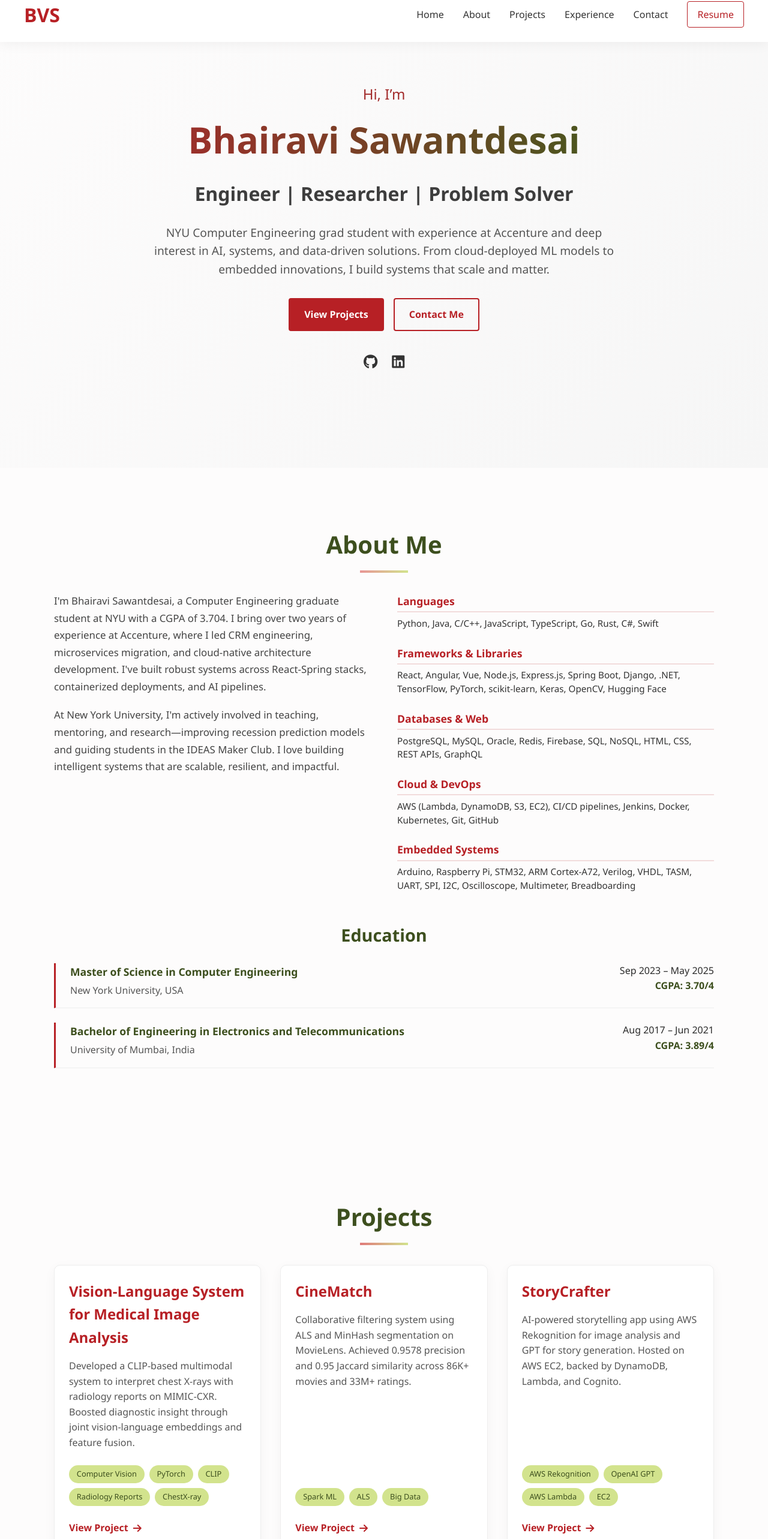
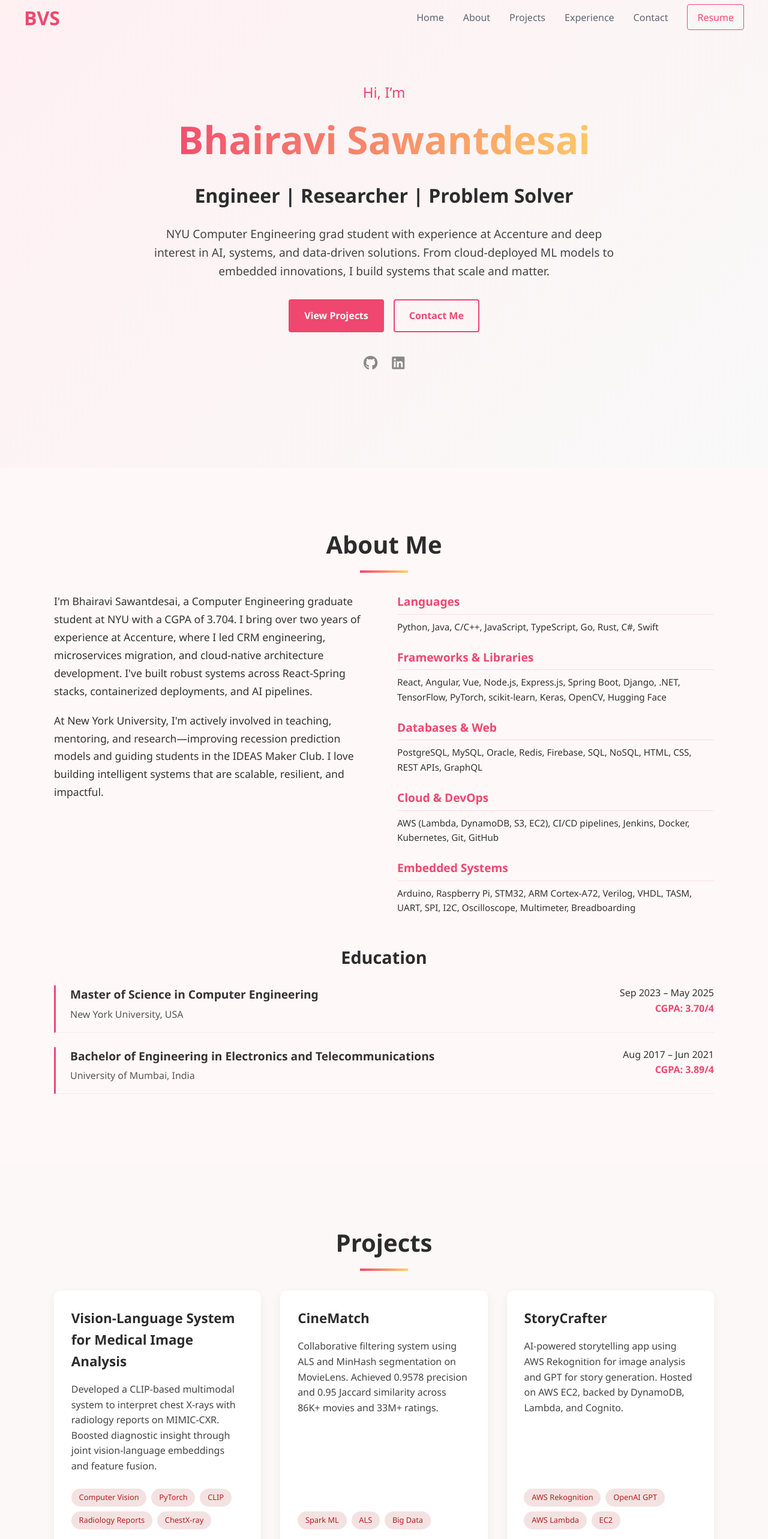
Before and after one commit to BhairaviVSD/bhairavivsd.github.io, a React (Vite) app: page / in a window 1280 px wide. Shown: the part 20-2586 px from the top of the page at 60% size. Built offline with nearby package versions, Linux system fonts and the light colour scheme.

Commit message:
Adding updated files 2.1 Minimalist

```diff
--- a/src/App.css
+++ b/src/App.css
@@ -1,5 +1,3 @@
-/* App.css */
-
 * {
   margin: 0;
   padding: 0;
@@ -12,20 +10,17 @@ html {
 
 body {
   font-family: 'Inter', sans-serif;
-  background-color: #f5f3f4; /* soft off-white background */
-  color: #333; /* general text color */
+  background-color: #fefcfc;
+  color: #2c2c2c;
   line-height: 1.6;
   overflow-x: hidden;
 }
 
-/* Optional section spacing */
+
 section {
   padding: 4rem 1rem;
-  background-color: #ffffff;
-  color: #1a1a1a;
 }
 
-/* Anchor smooth scroll fix on iOS */
 a {
   text-decoration: none;
   color: inherit;
@@ -43,32 +38,3 @@ button {
   margin: 0 auto;
   padding: 0 1rem;
 }
-
-/* Color utility classes */
-.bg-blush {
-  background-color: #e89595;
-}
-
-.bg-red {
-  background-color: #b72025;
-}
-
-.bg-green {
-  background-color: #d2e38d;
-}
-
-.bg-olive {
-  background-color: #3d4f1e;
-}
-
-.text-pink {
-  color: #e89595;
-}
-
-.text-red {
-  color: #b72025;
-}
-
-.text-green {
-  color: #b6cc5e;
-}
--- a/src/components/About.module.css
+++ b/src/components/About.module.css
@@ -1,7 +1,6 @@
 .about {
   padding: 6rem 2rem;
-  background-color: #fdfcfc; /* soft off-white */
-  color: #2b2b2b;
+  background-color: #fff8f9;
 }
 
 .container {
@@ -14,7 +13,7 @@
   font-size: 2.5rem;
   margin-bottom: 3rem;
   position: relative;
-  color: #3d4f1e; /* deep olive */
+  color: #2c2c2c;
 }
 
 .sectionTitle::after {
@@ -25,21 +24,18 @@
   transform: translateX(-50%);
   width: 80px;
   height: 4px;
-  background: linear-gradient(to right, #e89595, #d2e38d); /* blush to pistachio */
+  background: linear-gradient(to right, #ef476f, #ffd166);
 }
 
 .content {
   display: flex;
   justify-content: space-between;
-  gap: 2rem;
   margin-bottom: 3rem;
-  flex-wrap: wrap;
 }
 
 .aboutText {
   flex: 0 0 48%;
-  font-size: 1.05rem;
-  color: #444;
+  font-size: 1.1rem;
 }
 
 .aboutText p {
@@ -55,34 +51,35 @@
 }
 
 .skillCategory h3 {
-  font-size: 1.1rem;
-  margin-bottom: 0.4rem;
-  color: #b72025;
-  border-bottom: 2px solid #f2dcdc;
-  padding-bottom: 0.2rem;
+  font-size: 1.2rem;
+  margin-bottom: 0.5rem;
+  color: #ef476f;
+  font-weight: 700;
+  border-bottom: 1px solid #fddde6;
+  padding-bottom: 0.3rem;
 }
 
 .skillCategory p {
   font-size: 0.95rem;
   color: #333;
-  line-height: 1.5;
+  line-height: 1.6;
 }
 
 .education {
-  margin-top: 3rem;
+  margin-top: 2.5rem;
 }
 
 .education h3 {
   font-size: 1.8rem;
   margin-bottom: 1.5rem;
-  color: #3d4f1e;
+  color: #2c2c2c;
   text-align: center;
 }
 
 .educationItem {
   display: flex;
   justify-content: space-between;
-  border-left: 3px solid #b72025;
+  border-left: 3px solid #ef476f;
   padding-left: 1.5rem;
   margin-bottom: 1.5rem;
   padding-bottom: 1rem;
@@ -90,7 +87,7 @@
 }
 
 .degree h4 {
-  font-size: 1.1rem;
+  font-size: 1.2rem;
   margin-bottom: 0.3rem;
 }
 
@@ -104,7 +101,7 @@
 
 .gpa {
   font-weight: 600;
-  color: #3d4f1e;
+  color: #ef476f;
 }
 
 @media (max-width: 768px) {
--- a/src/components/Footer.module.css
+++ b/src/components/Footer.module.css
@@ -1,8 +1,7 @@
 .footer {
-  background-color: #fafafa;
-  color: #444;
+  background-color: #fdf3f4;
+  color: #6e6e6e;
   padding: 4rem 2rem 2rem;
-  font-family: 'Inter', sans-serif;
 }
 
 .container {
@@ -18,9 +17,9 @@
 }
 
 .logo {
-  font-size: 2.2rem;
+  font-size: 2.5rem;
   font-weight: 700;
-  color: #3d4f1e;
+  color: #ef476f;
   margin-bottom: 1.5rem;
 }
 
@@ -31,7 +30,7 @@
 }
 
 .linkGroup h3 {
-  color: #b72025;
+  color: #2c2c2c;
   font-size: 1.1rem;
   margin-bottom: 1rem;
   position: relative;
@@ -44,7 +43,7 @@
   left: 0;
   width: 30px;
   height: 2px;
-  background-color: #d2e38d;
+  background-color: #ef476f;
 }
 
 .linkGroup ul {
@@ -57,19 +56,19 @@
 }
 
 .linkGroup a {
-  color: #444;
+  color: #6e6e6e;
   text-decoration: none;
   transition: color 0.3s ease;
   font-size: 0.9rem;
 }
 
 .linkGroup a:hover {
-  color: #b72025;
+  color: #ef476f;
 }
 
 .bottom {
   padding-top: 2rem;
-  border-top: 1px solid #ddd;
+  border-top: 1px solid #ffe6eb;
   display: flex;
   justify-content: space-between;
   align-items: center;
@@ -77,14 +76,12 @@
   gap: 1rem;
 }
 
-.copyright {
+.copyright, .credits {
   font-size: 0.9rem;
-  color: #666;
 }
 
 .credits {
-  font-size: 0.9rem;
-  color: #b72025;
+  color: #ef476f;
 }
 
 @media (max-width: 768px) {
--- a/src/components/Hero.module.css
+++ b/src/components/Hero.module.css
@@ -6,8 +6,8 @@
   position: relative;
   padding: 4rem 2rem;
   overflow: hidden;
-  background: linear-gradient(135deg, #fdfcfc 0%, #f6f6f6 100%);
-  color: #2e2e2e;
+  background: linear-gradient(135deg, #fff0f2 0%, #f9f9f9 100%);
+  color: #2c2c2c;
 }
 
 .heroContent {
@@ -27,15 +27,15 @@
 .greeting {
   font-size: 1.5rem;
   font-weight: 400;
-  color: #a32c2c;
+  color: #ef476f;
   display: block;
   margin-bottom: 0.5rem;
 }
 
 .fullName {
-  font-size: 3.8rem;
+  font-size: 4rem;
   font-weight: 700;
-  background: linear-gradient(90deg, #a32c2c, #44591e);
+  background: linear-gradient(90deg, #ef476f, #ffd166);
   -webkit-background-clip: text;
   background-clip: text;
   -webkit-text-fill-color: transparent;
@@ -47,14 +47,14 @@
   font-size: 2rem;
   font-weight: 600;
   margin-bottom: 1.5rem;
-  color: #3d3d3d;
+  color: #2c2c2c;
 }
 
 .description {
   font-size: 1.2rem;
   line-height: 1.6;
   margin-bottom: 2rem;
-  color: #555;
+  color: #444;
 }
 
 .cta {
@@ -74,24 +74,24 @@
 }
 
 .primaryBtn {
-  background-color: #b72025;
+  background-color: #ef476f;
   color: white;
-  border: 2px solid #b72025;
+  border: 2px solid #ef476f;
 }
 
 .primaryBtn:hover {
   background-color: transparent;
-  color: #b72025;
+  color: #ef476f;
 }
 
 .secondaryBtn {
   background-color: transparent;
-  color: #b72025;
-  border: 2px solid #b72025;
+  color: #ef476f;
+  border: 2px solid #ef476f;
 }
 
 .secondaryBtn:hover {
-  background-color: rgba(183, 32, 37, 0.1);
+  background-color: #ffe6eb;
 }
 
 .socialIcons {
@@ -102,11 +102,11 @@
 
 .socialIcon {
   font-size: 1.5rem;
-  color: #333;
+  color: #888;
   transition: color 0.3s ease, transform 0.3s ease;
 }
 
 .socialIcon:hover {
-  color: #a32c2c;
+  color: #ef476f;
   transform: translateY(-3px);
 }
--- a/src/components/Navbar.module.css
+++ b/src/components/Navbar.module.css
@@ -4,10 +4,15 @@
   left: 0;
   width: 100%;
   z-index: 1000;
-  padding: 1.2rem 2rem;
-  background-color: rgba(255, 255, 255, 0.92);
-  backdrop-filter: blur(10px);
-  box-shadow: 0 4px 20px rgba(0, 0, 0, 0.05);
+  padding: 1.5rem 2rem;
+  transition: all 0.3s ease;
+}
+
+.scrolled {
+  background-color: rgba(255, 240, 245, 0.95); /* light pastel backdrop */
+  backdrop-filter: blur(8px);
+  padding: 1rem 2rem;
+  box-shadow: 0 8px 24px -8px rgba(0, 0, 0, 0.1);
 }
 
 .container {
@@ -21,8 +26,13 @@
 .logo {
   font-size: 2rem;
   font-weight: 700;
-  color: #b72025;
+  color: #ef476f;
   text-decoration: none;
+  transition: color 0.3s ease;
+}
+
+.logo:hover {
+  color: #d62828;
 }
 
 .navlinks {
@@ -33,7 +43,7 @@
 }
 
 .navlinks li a {
-  color: #333;
+  color: #5e6472;
   text-decoration: none;
   font-weight: 500;
   font-size: 1rem;
@@ -42,7 +52,7 @@
 }
 
 .navlinks li a:hover {
-  color: #b72025;
+  color: #ef476f;
 }
 
 .navlinks li a::after {
@@ -52,7 +62,7 @@
   height: 2px;
   bottom: -5px;
   left: 0;
-  background-color: #b72025;
+  background-color: #ef476f;
   transition: width 0.3s ease;
 }
 
@@ -62,15 +72,17 @@
 
 .resumeBtn {
   padding: 0.6rem 1rem;
-  border: 1px solid #b72025;
+  border: 1.5px solid #ef476f;
   border-radius: 4px;
-  color: #b72025 !important;
+  color: #ef476f !important;
   background-color: transparent;
   transition: all 0.3s ease;
 }
 
 .resumeBtn:hover {
-  background-color: rgba(183, 32, 37, 0.05);
+  background-color: rgba(239, 71, 111, 0.1);
+  color: #d62828 !important;
+  border-color: #d62828;
 }
 
 .hamburger {
@@ -84,7 +96,7 @@
   height: 3px;
   margin: 5px auto;
   transition: all 0.3s ease;
-  background-color: #b72025;
+  background-color: #ef476f;
 }
 
 @media (max-width: 768px) {
@@ -93,13 +105,25 @@
     z-index: 101;
   }
 
+  .hamburger.active .bar:nth-child(2) {
+    opacity: 0;
+  }
+
+  .hamburger.active .bar:nth-child(1) {
+    transform: translateY(8px) rotate(45deg);
+  }
+
+  .hamburger.active .bar:nth-child(3) {
+    transform: translateY(-8px) rotate(-45deg);
+  }
+
   .navlinks {
     position: fixed;
     top: 0;
     right: -100%;
     flex-direction: column;
-    background-color: #fefefe;
-    width: 75%;
+    background-color: #ffe9ec;
+    width: 70%;
     height: 100vh;
     padding-top: 4rem;
     transition: 0.3s ease;
@@ -114,4 +138,16 @@
   .navlinks li {
     margin: 1.5rem 0;
   }
+
+  .bar.active:nth-child(1) {
+    transform: translateY(8px) rotate(45deg);
+  }
+
+  .bar.active:nth-child(2) {
+    opacity: 0;
+  }
+
+  .bar.active:nth-child(3) {
+    transform: translateY(-8px) rotate(-45deg);
+  }
 }
--- a/src/components/Projects.module.css
+++ b/src/components/Projects.module.css
@@ -1,6 +1,6 @@
 .projects {
   padding: 6rem 2rem;
-  background-color: #fdfcfc;
+  background-color: #fdf8f8; /* light blush background */
 }
 
 .container {
@@ -13,7 +13,7 @@
   font-size: 2.5rem;
   margin-bottom: 3rem;
   position: relative;
-  color: #3d4f1e;
+  color: #2c2c2c;
 }
 
 .sectionTitle::after {
@@ -24,7 +24,7 @@
   transform: translateX(-50%);
   width: 80px;
   height: 4px;
-  background: linear-gradient(to right, #e07a7a, #d2e38d);
+  background: linear-gradient(to right, #ef476f, #ffd166);
 }
 
 .projectsGrid {
@@ -35,11 +35,10 @@
 }
 
 .projectCard {
-  background-color: #fff;
-  border: 1px solid #eee;
+  background-color: #ffffff;
   border-radius: 10px;
-  padding: 1.5rem;
-  box-shadow: 0 5px 20px rgba(0,0,0,0.04);
+  padding: 1.8rem;
+  box-shadow: 0 5px 15px rgba(0,0,0,0.06);
   transition: transform 0.3s ease, box-shadow 0.3s ease;
   display: flex;
   flex-direction: column;
@@ -48,19 +47,19 @@
 
 .projectCard:hover {
   transform: translateY(-8px);
-  box-shadow: 0 15px 30px rgba(0,0,0,0.08);
+  box-shadow: 0 10px 20px rgba(0,0,0,0.1);
 }
 
 .projectCard h3 {
-  font-size: 1.5rem;
+  font-size: 1.4rem;
   margin-bottom: 1rem;
-  color: #b72025;
+  color: #2c2c2c;
 }
 
 .projectCard p {
   margin-bottom: 1.5rem;
   line-height: 1.6;
-  color: #555;
+  color: #444;
   flex-grow: 1;
 }
 
@@ -72,8 +71,8 @@
 }
 
 .skill {
-  background-color: #d2e38d;
-  color: #3d4f1e;
+  background-color: #f4e2e2;
+  color: #b21f1f;
   padding: 0.3rem 0.8rem;
   border-radius: 20px;
   font-size: 0.8rem;
@@ -83,7 +82,7 @@
 .projectLink {
   display: inline-flex;
   align-items: center;
-  color: #b72025;
+  color: #ef476f;
   font-weight: 600;
   text-decoration: none;
   gap: 0.5rem;
@@ -103,18 +102,18 @@
   display: inline-flex;
   align-items: center;
   gap: 0.5rem;
-  color: #3d4f1e;
+  color: #1a2a6c;
   font-weight: 600;
   text-decoration: none;
   padding: 0.8rem 2rem;
-  border: 2px solid #3d4f1e;
+  border: 2px solid #ef476f;
   border-radius: 4px;
   transition: all 0.3s ease;
 }
 
 .moreProjects a:hover {
-  background-color: #3d4f1e;
-  color: white;
+  background-color: #ffe6eb;
+  color: #ef476f;
 }
 
 @media (max-width: 768px) {
--- a/src/index.css
+++ b/src/index.css
@@ -5,8 +5,8 @@ html {
 body {
   margin: 0;
   font-family: 'Segoe UI', Tahoma, Geneva, Verdana, sans-serif;
-  background-color: #f5f3f4; /* subtle background for minimal aesthetic */
-  color: #2b2b2b;
+  background-color: #fefcfc;
+  color: #333;
 }
 
 a {
@@ -14,14 +14,12 @@ a {
   text-decoration: none;
 }
 
-h1, h2, h3, h4 {
-  color: #3d4f1e; /* dark olive for headers */
-}
 
 @media (max-width: 768px) {
   h1 {
     font-size: 1.8rem;
   }
+
   p {
     font-size: 1rem;
   }
```
Also changed, not shown: src/components/Contact.module.css (+26 -23 lines), src/components/Experience.module.css (+22 -21 lines), 1 other file (tests, documents, lock files or other folders).
